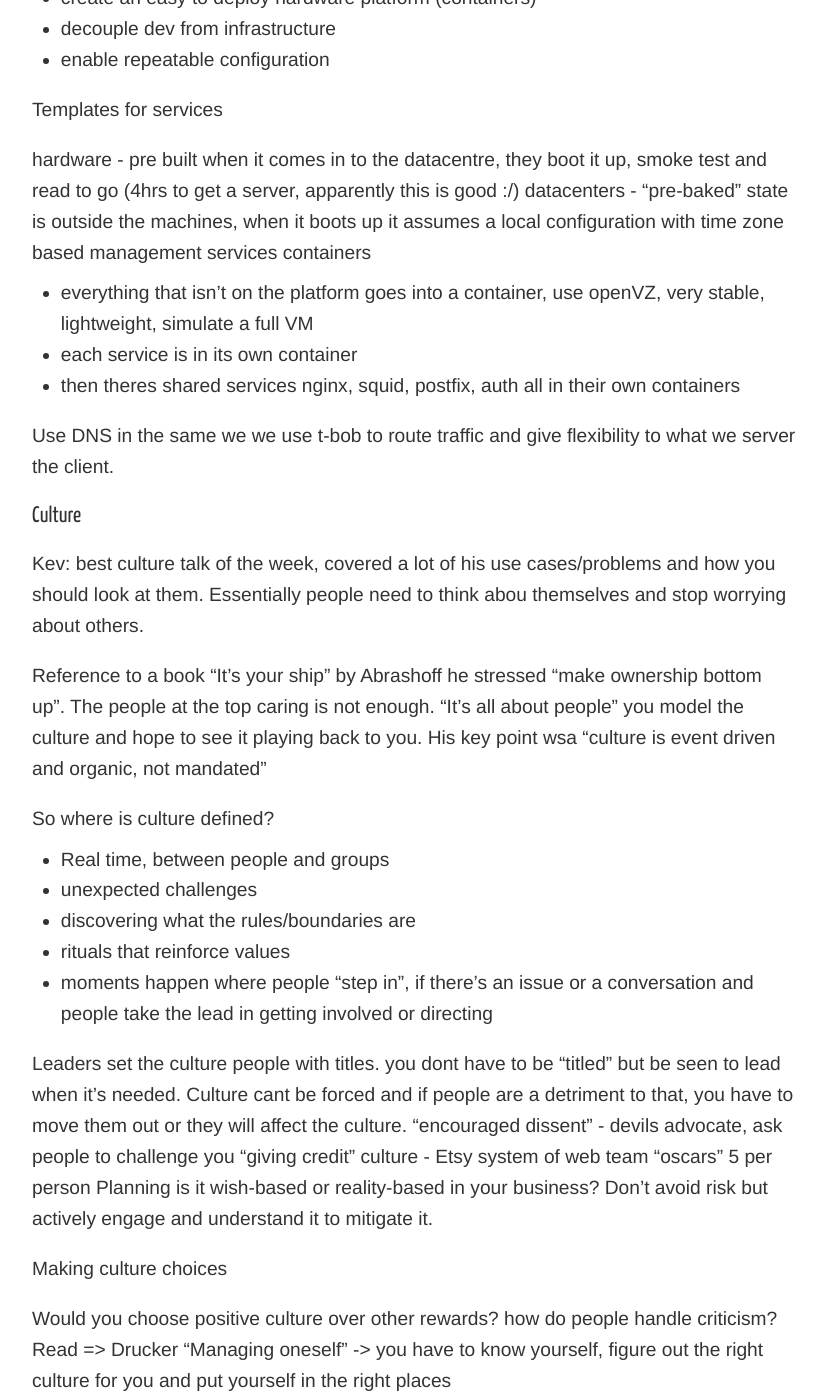
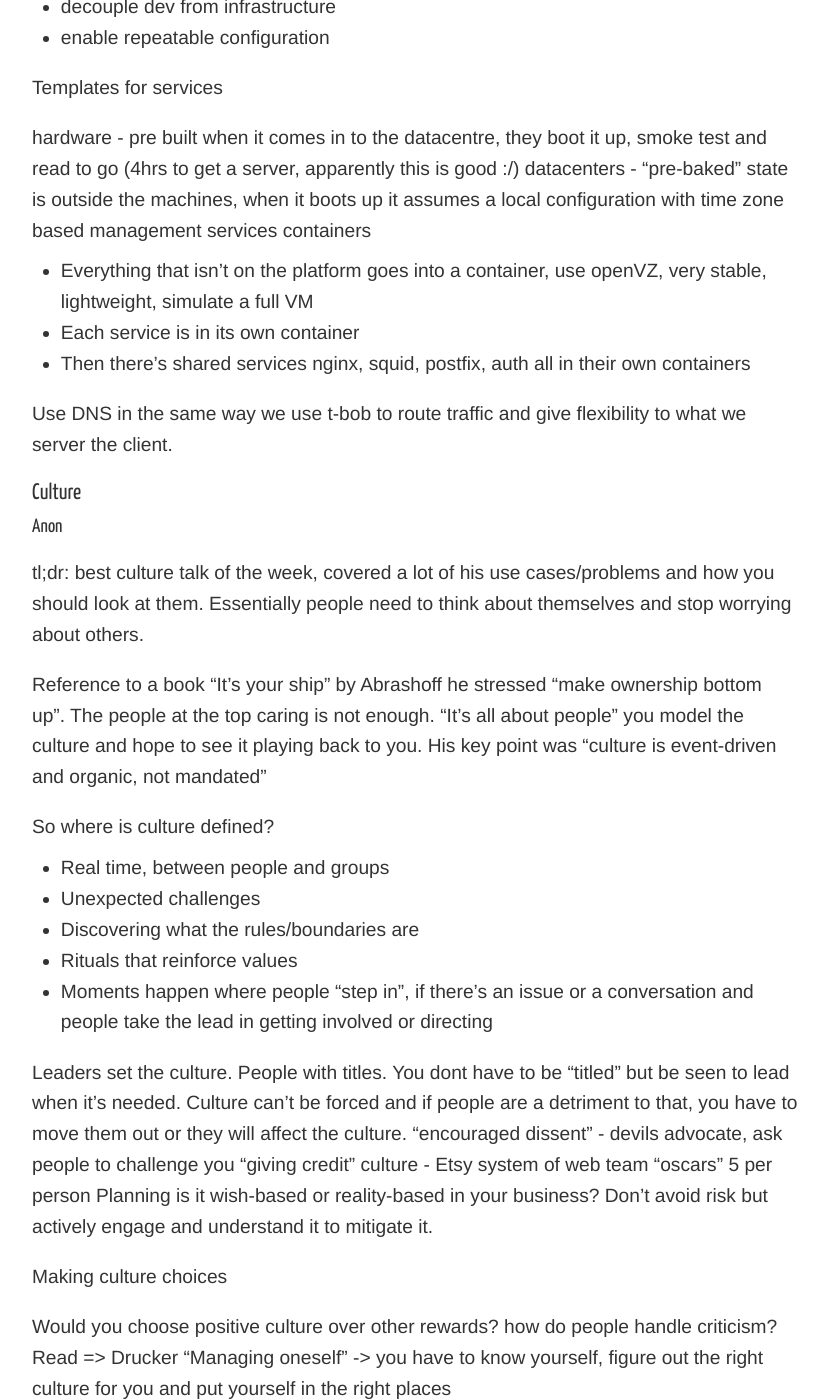
Before and after one commit to holidayextras/holidayextras.github.com, a Jekyll site: the page built from _posts/2015-07-14-qcon-new-york-part-2.md, in a window 1280 px wide and 1400 px high, scrolled down 4952 px. Shown: the whole window, without its empty margins (224-1052 px from the left). Built offline with Jekyll 4.4.1, drawn with Linux system fonts in a browser that asks for light colours; nearby versions of some CDN libraries; comment, search, counter and statistics services are not loaded; some of the changed text lies outside the part shown.

Commit message:
PR tweaks

```diff
--- a/_posts/2015-07-14-qcon-new-york-part-2.md
+++ b/_posts/2015-07-14-qcon-new-york-part-2.md
@@ -15,19 +15,19 @@ This is the second part of my notes and key take aways from Qonn New York 2015,
 ### Developing cultural intelligence
 #### Daniel Seltzer
 
-Kev: Good talk on something that is very hard to define, sorry not many notes, was listening intently.
+tl;dr: Good talk on something that is very hard to define, sorry not many notes, was listening intently.
 
 Culture happens in real-time, at the boundaries between people and groups.  When shit hits the fan, the culture IS the process that happens between people.
 #### Leaders set the culture.  You don't have to have control (i.e. be a CEO) but if you set the culture, people look to you as a leader.
 Example, if you live the culture not just act it and others see that they will follow or immitate.
-You can't force culture on to everybody.  Essentially he says, if your values conflict with a person, push then out, they are no good for your team or for you.
+You can't force culture on to everybody.  Essentially he says, if your values conflict with a person, push them out, they are no good for your team or for you.
 Sharing informtion and openness about what you are doing is key.
 
 
 ### Failure as a service
 #### Kolton Andrus (Chaos Engineer on the Netflix platform)
 
-Kev: Another Netflix guy, spoke well about the chaos monkey system they've built and how they've implemented it, sounds quite simple in principle...
+tl;dr: Another Netflix guy, spoke well about the chaos monkey system they've built and how they've implemented it, sounds quite simple in principle...
 
 Failure testing helps makes systems immune to failure which in turn prevents larger outages and increase uptime/response cycles
 Insists "production verification" is essential, "we want a system that thrives on change"
@@ -68,14 +66,14 @@ Testing in production is sustainable and helps improve performance long term.
 ### Clojurescript demo
 #### Jearvon Darrie
 
-Kev: I'm afraid this was the only take away of any value.  A good one though right?
+tl;dr: I'm afraid this was the only take away of any value.  A good one though right?
 
 "Programming is not about typing, it's about thinking" - Rich Hickey
 
-Immutable infrastructure with Docker and containers
-Jerome Petazzoni
+### Immutable infrastructure with Docker and containers
+#### Jerome Petazzoni
 
-Kev: A really good advert for using containers, something we need to start thinking about for everything in our business.
+tl;dr: A really good advert for using containers, something we need to start thinking about for everything in our business.
 
 Rules...
 
@@ -85,22 +83,22 @@ Rules...
 
 Problems...
 
-1, Small changes are a ball ache (one line css) (moar automation)
-2, debugging becomes harder as logs are shipped out, tools need to be reinstalled, cant fiddle with server setup
-3, storing data (not sure why he didnt suggest cloud but use containers for all the things, they are cheap and flexible, can be fired up from scratch)
+1, Small changes are a lot of effort (one line css, need more automation)
+2, Debugging becomes harder as logs are shipped out, tools need to be reinstalled, cant fiddle with server setup
+3, Storing data (not sure why he didnt suggest cloud but use containers for all the things, they are cheap and flexible, can be fired up from scratch)
 
 Solutions...
 
-1, Automate all the things.  Operation s that have to happen can but they don't take any use time.
-2, Have "golden images" for intemediary build stages where process takes a long time to execute.
+1, Automate all the things.  Operations that have to happen can but they don't take any use time
+2, Have "golden images" for intemediary build stages where process takes a long time to execute
 3, Tag logs with the physical server or build so once you've binned a dodgy instance you can revisit the problem
-4, Containers.  Enforces immutabilty, can download later and rerun easily and it's cheap.
+4, Containers.  Enforces immutabilty, can download later and rerun easily and it's cheap
 
 
 ### Architectural history of Google Docs
 #### Micah Lemonik (Principal Software Engineer at Google)
 
-Kev: Second best talk of the conference, explained really well how Google have solved an industry wide issue in a way that any company could implement.
+tl;dr: Second best talk of the conference, explained really well how Google have solved an industry wide issue in a way that any company could implement.
 
 Used to have a project called XL2web which converted Microsoft Excel spreadsheets and models into interactive Web applications,
 Google basically asked them if they could do it in a browser so they built prototype in IE6 SP1 with an Excel emulator where the logic was all done on the server side.
@@ -132,7 +130,7 @@ Scaling... Google Docs does not run on 1 server but all mutations MUST go to the
 ### Atlassian Hybrid Cloud/On-Premesis Software Delivery
 #### George Barnett - SAAS Platform Architect
 
-Kev: Not sure why this exists, I just wanted to put my hand up and ask if Atlassian had heard of the cloud but he seemed pretty stoked with the solution they'd arrived at.  We're good with what we're doing at HX.
+tl;dr: Not sure why this exists, I just wanted to put my hand up and ask if Atlassian had heard of the cloud but he seemed pretty stoked with the solution they'd arrived at.  We're good with what we're doing at HX.
 
 7 years ago Atlassian weren't SAAS.  All products were downloaded.  Upgrades were slow in coming and had slow extended release cycles.
 A monolith however is easy to deploy but customers get used to "their verision" (like IE6) and refuse to update for whatever reason.
@@ -142,7 +140,7 @@ So they build a cloud native, continuous deploy product with feature delivery be
 Native users could then download from cloud but this caused problems as it would take ages to ship as a 3rd party was doing the hosting.
 
 Problems...
-- time pressure on product teams as they're still tied into release cycles and have internal coupling/dependencies.
+- time pressure on product teams as they're still tied into release cycles and have internal coupling/dependencies
 - 3rd party hosting with high vm costs and poor visibility
 - extended release cycle so customers are always behind
 - individual configs add complexity for support teams
@@ -159,30 +157,31 @@ Templates for services
 hardware - pre built when it comes in to the datacentre, they boot it up, smoke test and read to go (4hrs to get a server, apparently this is good :/)
 datacenters - "pre-baked" state is outside the machines, when it boots up it assumes a local configuration with time zone based management services
 containers
-- everything that isn't on the platform goes into a container, use openVZ, very stable, lightweight, simulate a full VM
-- each service is in its own container
-- then theres shared services nginx, squid, postfix, auth all in their own containers
+- Everything that isn't on the platform goes into a container, use openVZ, very stable, lightweight, simulate a full VM
+- Each service is in its own container
+- Then there's shared services nginx, squid, postfix, auth all in their own containers
 
-Use DNS in the same we we use t-bob to route traffic and give flexibility to what we server the client.
+Use DNS in the same way we use t-bob to route traffic and give flexibility to what we server the client.
 
 
 ### Culture
+#### Anon
 
-Kev: best culture talk of the week, covered a lot of his use cases/problems and how you should look at them.  Essentially people need to think abou themselves and stop worrying about others.
+tl;dr: best culture talk of the week, covered a lot of his use cases/problems and how you should look at them.  Essentially people need to think about themselves and stop worrying about others.
 
 Reference to a book "It's your ship" by Abrashoff he stressed "make ownership bottom up".  The people at the top caring is not enough.
 "It's all about people" you model the culture and hope to see it playing back to you.
-His key point wsa "culture is event driven and organic, not mandated"
+His key point was "culture is event-driven and organic, not mandated"
 
 So where is culture defined?
 - Real time, between people and groups
-- unexpected challenges
-- discovering what the rules/boundaries are
-- rituals that reinforce values
-- moments happen where people "step in", if there's an issue or a conversation and people take the lead in getting involved or directing
+- Unexpected challenges
+- Discovering what the rules/boundaries are
+- Rituals that reinforce values
+- Moments happen where people "step in", if there's an issue or a conversation and people take the lead in getting involved or directing
 
-Leaders set the culture people with titles. you dont have to be "titled" but be seen to lead when it's needed.
-Culture cant be forced and if people are a detriment to that, you have to move them out or they will affect the culture.
+Leaders set the culture. People with titles. You dont have to be "titled" but be seen to lead when it's needed.
+Culture can't be forced and if people are a detriment to that, you have to move them out or they will affect the culture.
 "encouraged dissent" - devils advocate, ask people to challenge you
 "giving credit" culture - Etsy system of web team "oscars" 5 per person
 Planning is it wish-based or reality-based in your business? Don't avoid risk but actively engage and understand it to mitigate it.
@@ -196,15 +195,15 @@ Read => Drucker "Managing oneself"
 
 Learning to influence culture
 
-- speak up when group culture conflicts with your own
+- Speak up when group culture conflicts with your own
 - Take it and make it your own, thats when people will follow you
-- when hiring, prioiritise cultural fit over hard skills
-- be clear.  Ambiguity sets a cultural value
-- embody the values you want to establish
+- When hiring, prioiritise cultural fit over hard skills
+- Be clear.  Ambiguity sets a cultural value
+- Embody the values you want to establish
 
 ### Ground up introduction to in-memory data
 #### Viktor Gamov
 
-Kev: I got nothing.
+tl;dr: I got nothing.
 
 Talked about in-memory data in Java, no idea other than that.
```
Also changed, not shown: other parts of _posts/2015-07-14-qcon-new-york-part-2.md (+6 -8 lines).
